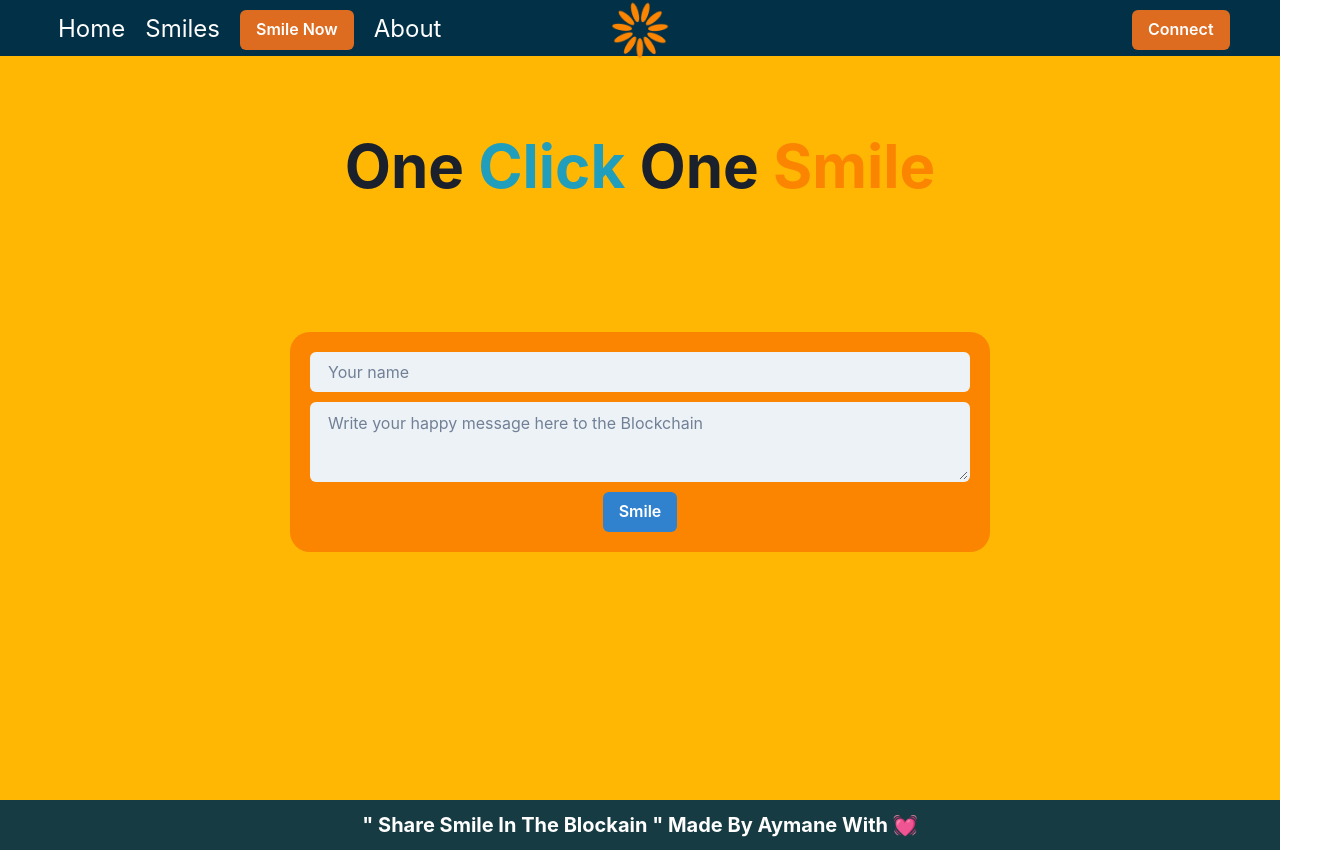
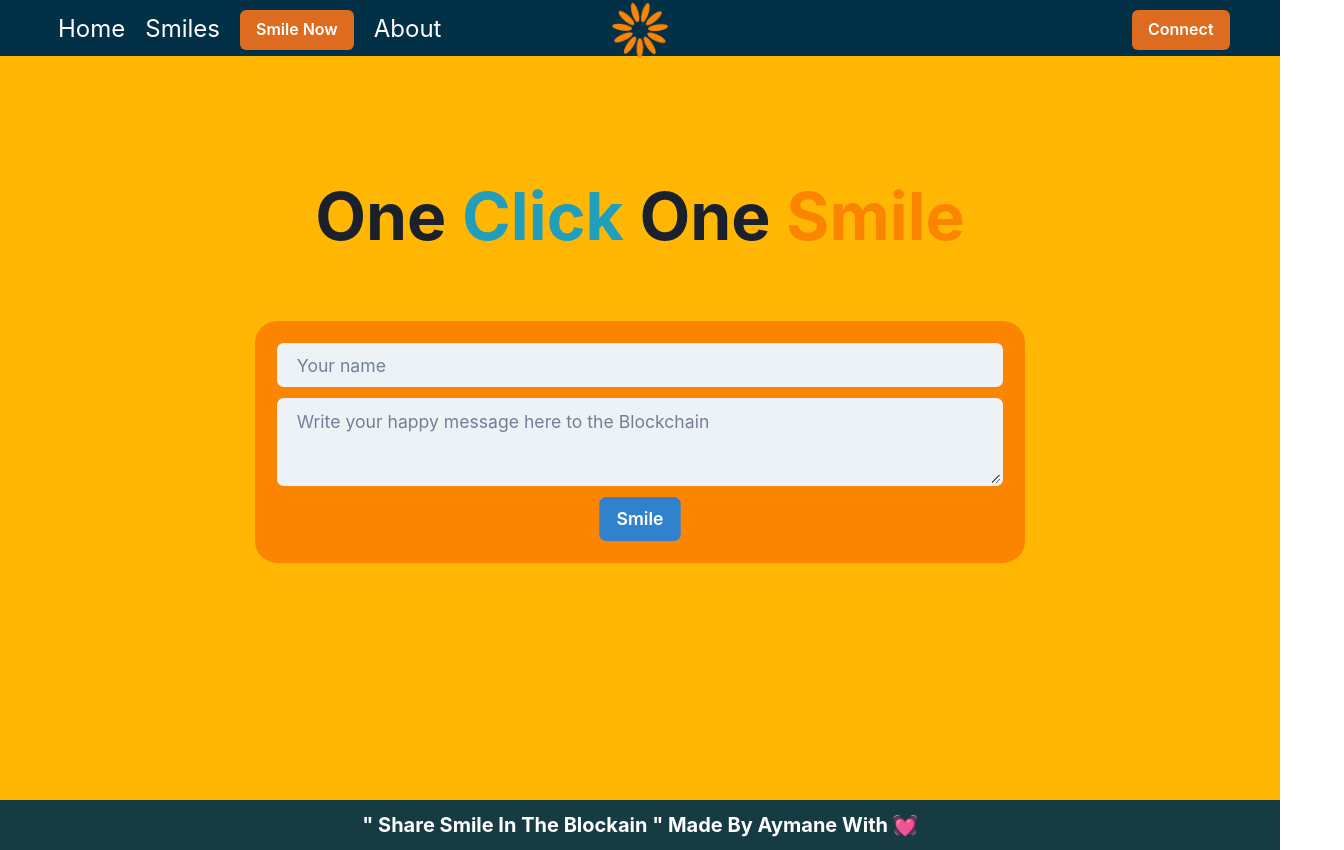
Before and after one commit to aynaever/share-smile-contract, a React (Create React App) app: page /smile-now in a window 1280 px wide. Shown: the whole page, 1344 px wide, since content can reach past the window. Built offline with nearby package versions, Linux system fonts and the light colour scheme.

Commit message:
Add animations to the form section

```diff
--- a/src/components/FormSection/FormSection.js
+++ b/src/components/FormSection/FormSection.js
@@ -5,6 +5,7 @@ import { Heading,
 		 Button } from "@chakra-ui/react";
 import { useState } from "react";
 import { sendSmile } from "../../utils/connectToEthereum";
+import { motion } from "framer-motion";
 import FormSectionCss from "./FormSection.css";
 
 function FormSection() {
@@ -13,11 +14,18 @@ function FormSection() {
 
 	return (
 		<div className="formSection">
-			<Heading id="title" size="3xl">
-				One <span id="click">Click </span>
-				One <span id="smile">Smile</span>
-			</Heading>
-			<div className="blockForm">
+			<motion.div	initial={{ opacity : 0 }}
+						animate={{ y : [0, 50], scale : 1.1, opacity : [0.2, 0.5, 1] }}
+						transition={{ ease : "easeOut", duration : 1.5 }}>
+					<Heading id="title" size="3xl">
+					One <span id="click">Click </span>
+					One <span id="smile">Smile</span>
+				</Heading>
+			</motion.div>
+			<motion.div	className="blockForm"
+						initial={{ opacity : 0 }}
+						animate={{ y : [50, 0], scale : 1.1, opacity : [0.2, 0.5, 1] }}
+						transition={{ ease : "easeOut", duration : 1.5 }}>
 				<FormControl>
 					<Input	type="text"
 							placeHolder="Your name"
@@ -28,10 +36,13 @@ function FormSection() {
 								placeHolder="Write your happy message here to the Blockchain"
 								className="messageInput"
 								onChange={(e) => setMessage(e.target.value)}/>
+					<motion.button	whileHover={{ scale : 1.2 }}
+									whileTap={{ scale : 0.9 }}>
 					<Button	colorScheme="blue"
 							onClick={() => sendSmile(name, message)}>Smile </Button>
+					</motion.button>
 				</FormControl>
-			</div>
+			</motion.div>
 		</div>
 	);
 }
```
